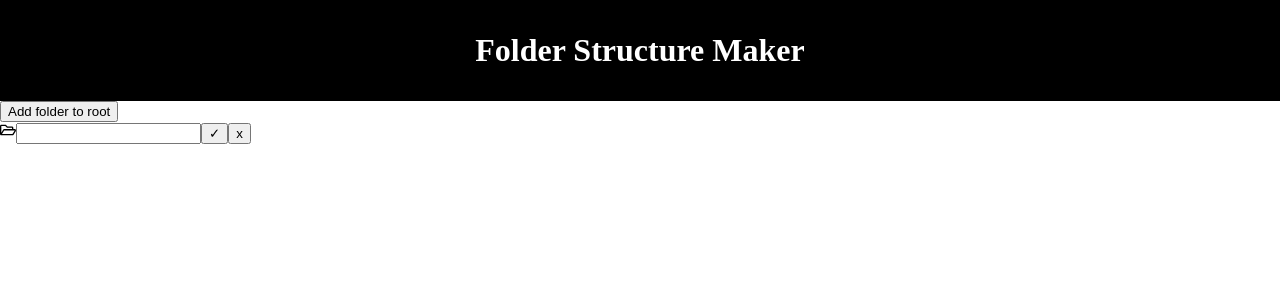
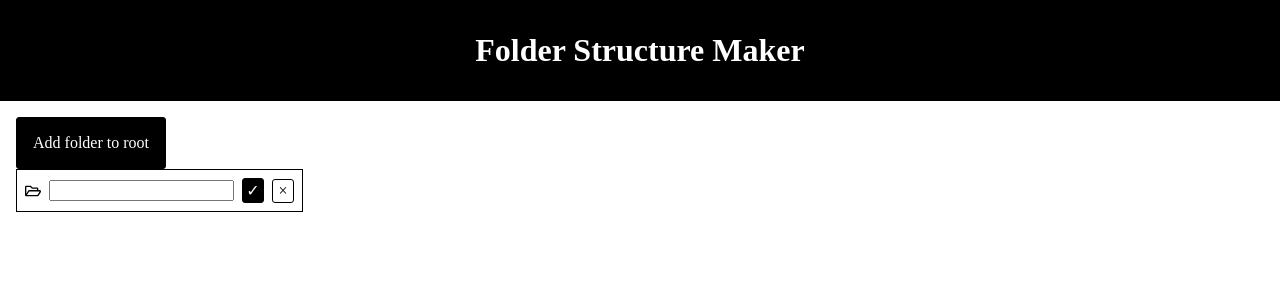
Before and after one commit to kksy/assignment-folder-structure-maker, a React (Vite) app: page / in a window 1280 px wide. Both pictures are taken after a click on the button "Add folder to root". Shown: the top 300 px of the page. Built offline with nearby package versions, Linux system fonts and the light colour scheme.

Commit message:
style form and close form after confirming

```diff
--- a/src/App.css
+++ b/src/App.css
@@ -1,8 +1,8 @@
-.Heading {
+.heading {
 	text-align: center;
 	color: var(--color-text-inverted);
-    background: var(--color-background);
-    margin: 0;
+	background: black;
+	margin: 0 0 1rem;
 	padding: 1em;
 }
 
@@ -18,7 +18,51 @@
 	border: 0;
 }
 
-.Form__icon {
+.container {
+	margin: 0 1rem;
+}
+
+.node-form {
+	display: flex;
+	align-items: center;
+	gap: .5rem;
+	border: 1px solid black;
+	padding: .5rem;
+	width: fit-content;
+}
+
+.form__icon {
 	height: 16px;
 	width: 16px;
 }
+
+.form__label {
+	display: flex;
+	flex-direction: row;
+  align-items: center;
+	gap: 0.5rem;
+}
+
+.button {
+	all: unset;
+  outline: revert;
+	padding: 1rem;
+	border-radius: 3px;
+	border: 1px solid black;
+}
+
+.button--primary {
+	color: var(--color-text-inverted);
+	background-color: var(--color-background-inverted);
+}
+
+.button--secondary {
+	background-color: var(--color-background);
+}
+
+.button--sm {
+	padding: 0.125rem;
+	min-width: 16px;
+	min-height: 16px;
+	text-align: center;
+}
--- a/src/App.tsx
+++ b/src/App.tsx
@@ -22,27 +22,30 @@ function App() {
     const formData = new FormData(event.target);
     const inputValue = formData.get('name')
     if(inputValue) {
-      setNodes([...nodes, {
+      const newNode: Node = {
         id: crypto.randomUUID(),
         type: 'folder',
         name: inputValue.toString(),
-    }])
       }
 
+      setNodes((currentNodes) => [...currentNodes, newNode])
+      setShowForm(false)
+    }
   }
 
   return (
     <main>
-      <h1 className="Heading">Folder Structure Maker</h1>
-      <button onClick={handleAddFolderToRootClick}>Add folder to root</button>
-      {showForm && (<form aria-label="Add folder" onSubmit={handleFormSubmit} className="node-form">
-        <label className="input-with-icon">
-          <img className="Form__icon" src={FolderOpenRegularIcon} alt="" />
+      <h1 className="heading">Folder Structure Maker</h1>
+      <div className="container">
+        <button className="button button--primary" onClick={handleAddFolderToRootClick}>Add folder to root</button>
+        {showForm && (<form className="node-form" aria-label="Add folder" onSubmit={handleFormSubmit} className="node-form">
+          <label className="form__label">
+            <img className="form__icon" src={FolderOpenRegularIcon} alt="" />
             <span className="visually-hidden">Folder name</span>
             <input aria-label="Folder name" name="name" />
           </label>
-        <button type="submit" aria-label="confirm">✓</button>
-        <button aria-label="cancel" type="button">x</button>
+          <button className="button button--primary button--sm" type="submit" aria-label="confirm">✓</button>
+          <button className="button button--secondary button--sm" aria-label="cancel" type="button">×</button>
         </form>)}
         <ul>
           {nodes.map((node) => {
@@ -51,6 +54,7 @@ function App() {
             )
           })}
         </ul>
+      </div>
     </main>
   )
 }
--- a/src/index.css
+++ b/src/index.css
@@ -1,6 +1,11 @@
 :root {
   --color-text-inverted: white;
-  --color-background: black;
+  --color-background: white;
+  --color-background-inverted: black;
+}
+
+*, *::before, *::after {
+  box-sizing: border-box;
 }
 
 body {
```
Also changed, not shown: 1 other file (tests, documents, lock files or other folders). Lines whose indentation alone changed are shown as unchanged.
